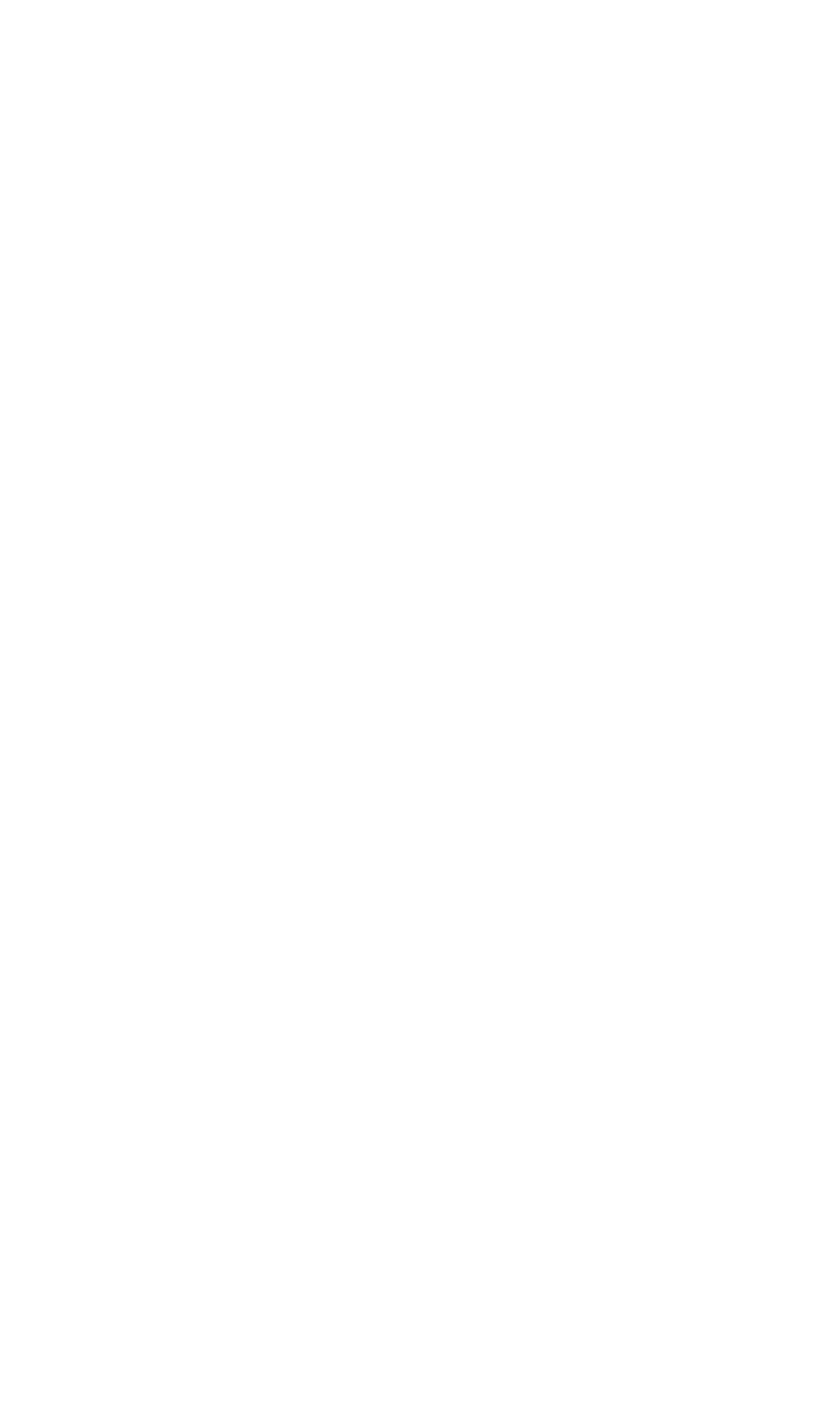
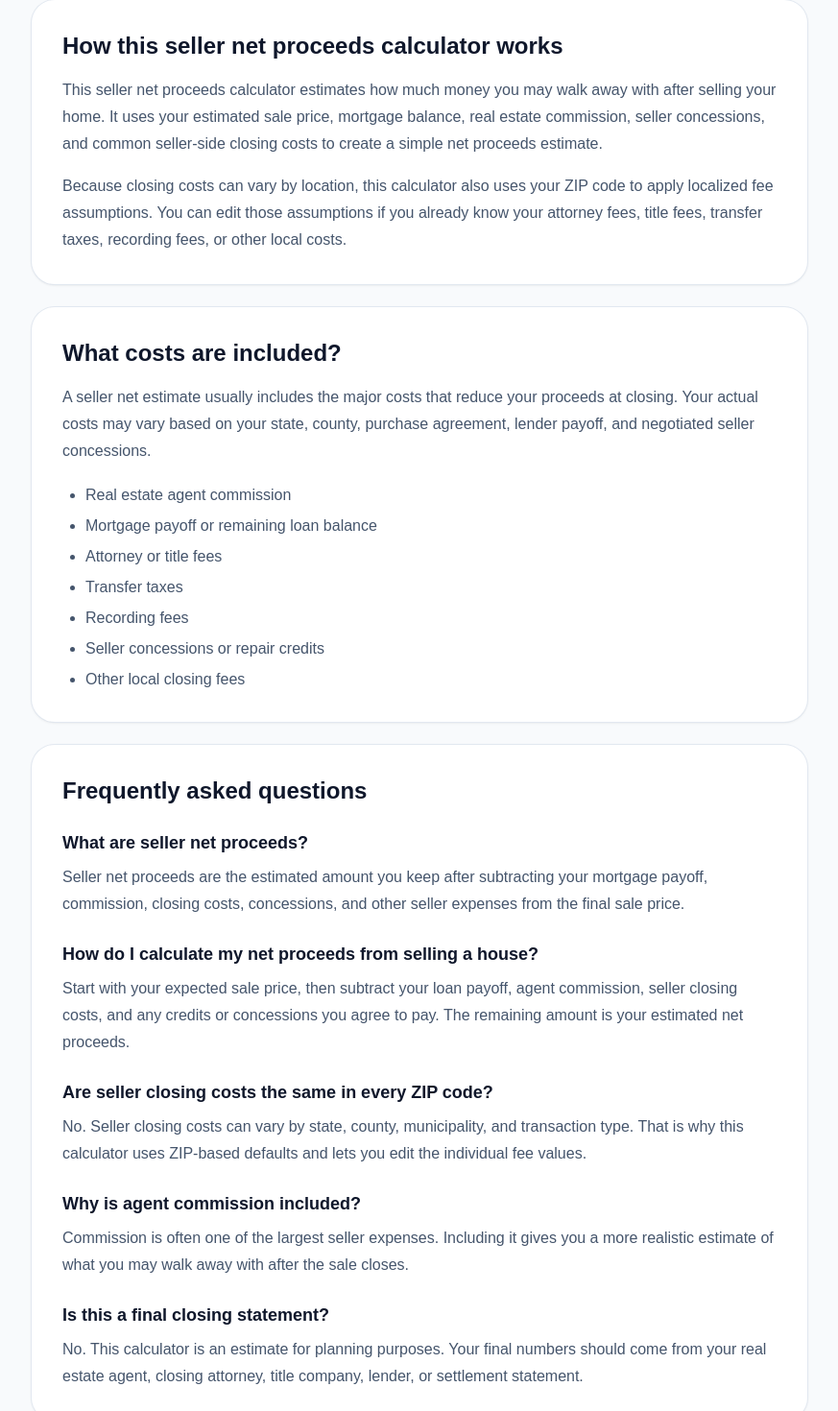
Before and after one commit to adamTully/propcalchub, a Next.js app: page /seller-net-proceeds-calculator in a window 1280 px wide. Shown: the part 1730-3200 px from the top of the page at 96% size, without its empty margins (203-1076 px from the left). Before the commit the page ends 1722 px from the top, so only its background shows below. Built offline with nearby package versions, Linux system fonts and the light colour scheme.

Commit message:
Add SEO content sections and AdSense setup

```diff
--- a/app/seller-net-proceeds-calculator/Calculator.tsx
+++ b/app/seller-net-proceeds-calculator/Calculator.tsx
@@ -206,7 +206,7 @@ export default function Calculator() {
             <ins
                 className="adsbygoogle"
                 style={{ display: 'block' }}
-                data-ad-client="ca-pub-XXXXXXXX"
+                data-ad-client="ca-pub-2489602416184279"
                 data-ad-slot="XXXXXXXX"
                 data-ad-format="auto"
                 data-full-width-responsive="true"
@@ -469,6 +469,91 @@ export default function Calculator() {
                 </div>
               </section>
             </div>
+
+            <section className="mt-12 rounded-3xl bg-white p-8 shadow-sm ring-1 ring-slate-200">
+              <div className="max-w-3xl">
+                <h2 className="text-2xl font-semibold">How this seller net proceeds calculator works</h2>
+                <p className="mt-4 text-slate-600 leading-7">
+                  This seller net proceeds calculator estimates how much money you may walk away with after selling your home.
+                  It uses your estimated sale price, mortgage balance, real estate commission, seller concessions, and common
+                  seller-side closing costs to create a simple net proceeds estimate.
+                </p>
+                <p className="mt-4 text-slate-600 leading-7">
+                  Because closing costs can vary by location, this calculator also uses your ZIP code to apply localized fee
+                  assumptions. You can edit those assumptions if you already know your attorney fees, title fees, transfer taxes,
+                  recording fees, or other local costs.
+                </p>
+              </div>
+            </section>
+
+            <section className="mt-6 rounded-3xl bg-white p-8 shadow-sm ring-1 ring-slate-200">
+              <div className="max-w-3xl">
+                <h2 className="text-2xl font-semibold">What costs are included?</h2>
+                <p className="mt-4 text-slate-600 leading-7">
+                  A seller net estimate usually includes the major costs that reduce your proceeds at closing. Your actual costs
+                  may vary based on your state, county, purchase agreement, lender payoff, and negotiated seller concessions.
+                </p>
+
+                <ul className="mt-5 list-disc space-y-2 pl-6 text-slate-600">
+                  <li>Real estate agent commission</li>
+                  <li>Mortgage payoff or remaining loan balance</li>
+                  <li>Attorney or title fees</li>
+                  <li>Transfer taxes</li>
+                  <li>Recording fees</li>
+                  <li>Seller concessions or repair credits</li>
+                  <li>Other local closing fees</li>
+                </ul>
+              </div>
+            </section>
+
+            <section className="mt-6 rounded-3xl bg-white p-8 shadow-sm ring-1 ring-slate-200">
+              <div className="max-w-3xl">
+                <h2 className="text-2xl font-semibold">Frequently asked questions</h2>
+
+                <div className="mt-6 space-y-6">
+                  <div>
+                    <h3 className="text-lg font-semibold">What are seller net proceeds?</h3>
+                    <p className="mt-2 text-slate-600 leading-7">
+                      Seller net proceeds are the estimated amount you keep after subtracting your mortgage payoff, commission,
+                      closing costs, concessions, and other seller expenses from the final sale price.
+                    </p>
+                  </div>
+
+                  <div>
+                    <h3 className="text-lg font-semibold">How do I calculate my net proceeds from selling a house?</h3>
+                    <p className="mt-2 text-slate-600 leading-7">
+                      Start with your expected sale price, then subtract your loan payoff, agent commission, seller closing costs,
+                      and any credits or concessions you agree to pay. The remaining amount is your estimated net proceeds.
+                    </p>
+                  </div>
+
+                  <div>
+                    <h3 className="text-lg font-semibold">Are seller closing costs the same in every ZIP code?</h3>
+                    <p className="mt-2 text-slate-600 leading-7">
+                      No. Seller closing costs can vary by state, county, municipality, and transaction type. That is why this
+                      calculator uses ZIP-based defaults and lets you edit the individual fee values.
+                    </p>
+                  </div>
+
+                  <div>
+                    <h3 className="text-lg font-semibold">Why is agent commission included?</h3>
+                    <p className="mt-2 text-slate-600 leading-7">
+                      Commission is often one of the largest seller expenses. Including it gives you a more realistic estimate of
+                      what you may walk away with after the sale closes.
+                    </p>
+                  </div>
+
+                  <div>
+                    <h3 className="text-lg font-semibold">Is this a final closing statement?</h3>
+                    <p className="mt-2 text-slate-600 leading-7">
+                      No. This calculator is an estimate for planning purposes. Your final numbers should come from your real
+                      estate agent, closing attorney, title company, lender, or settlement statement.
+                    </p>
+                  </div>
+                </div>
+              </div>
+            </section>
+
           </div>
 
           <aside className="hidden xl:block">
```
